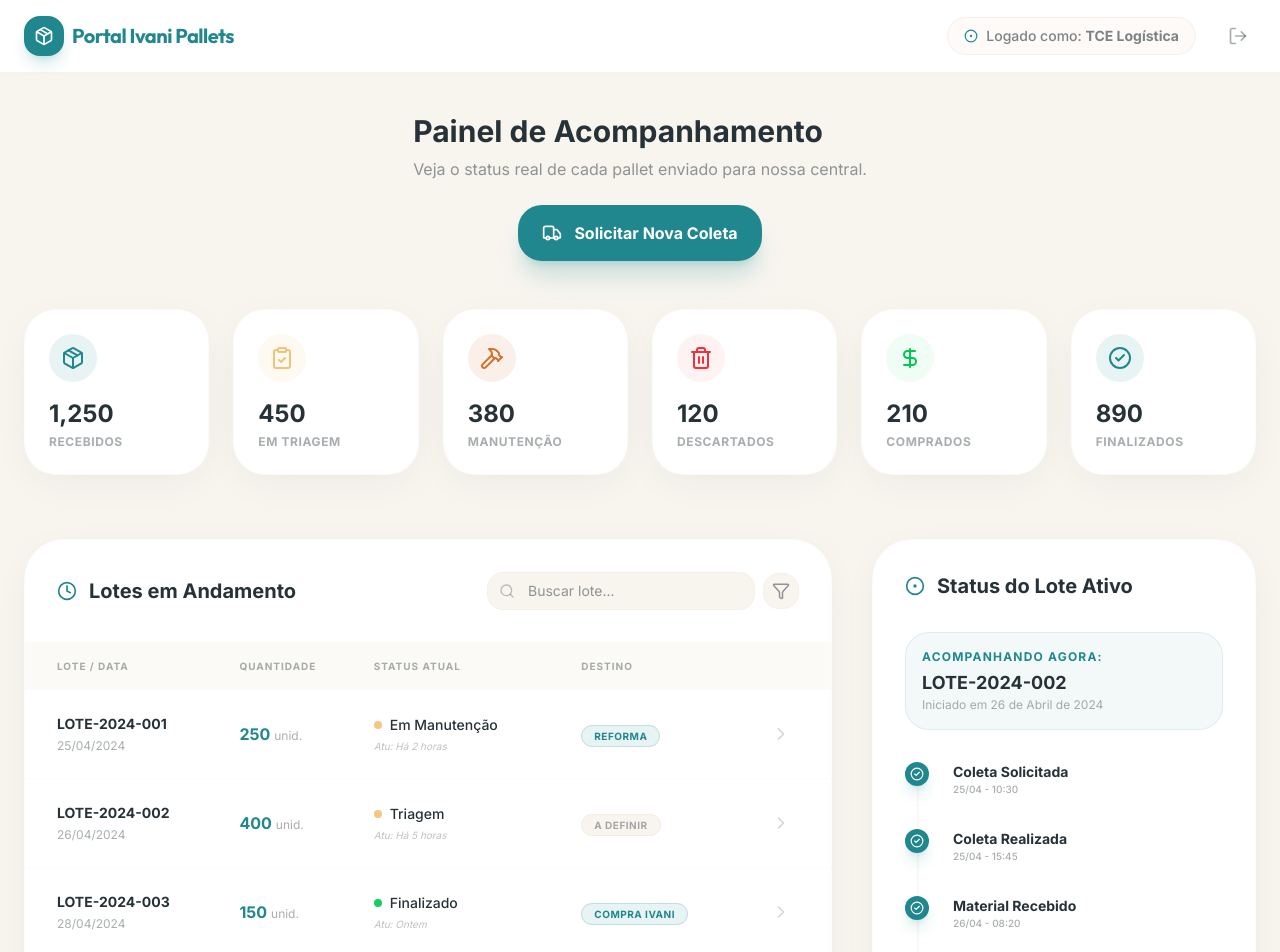
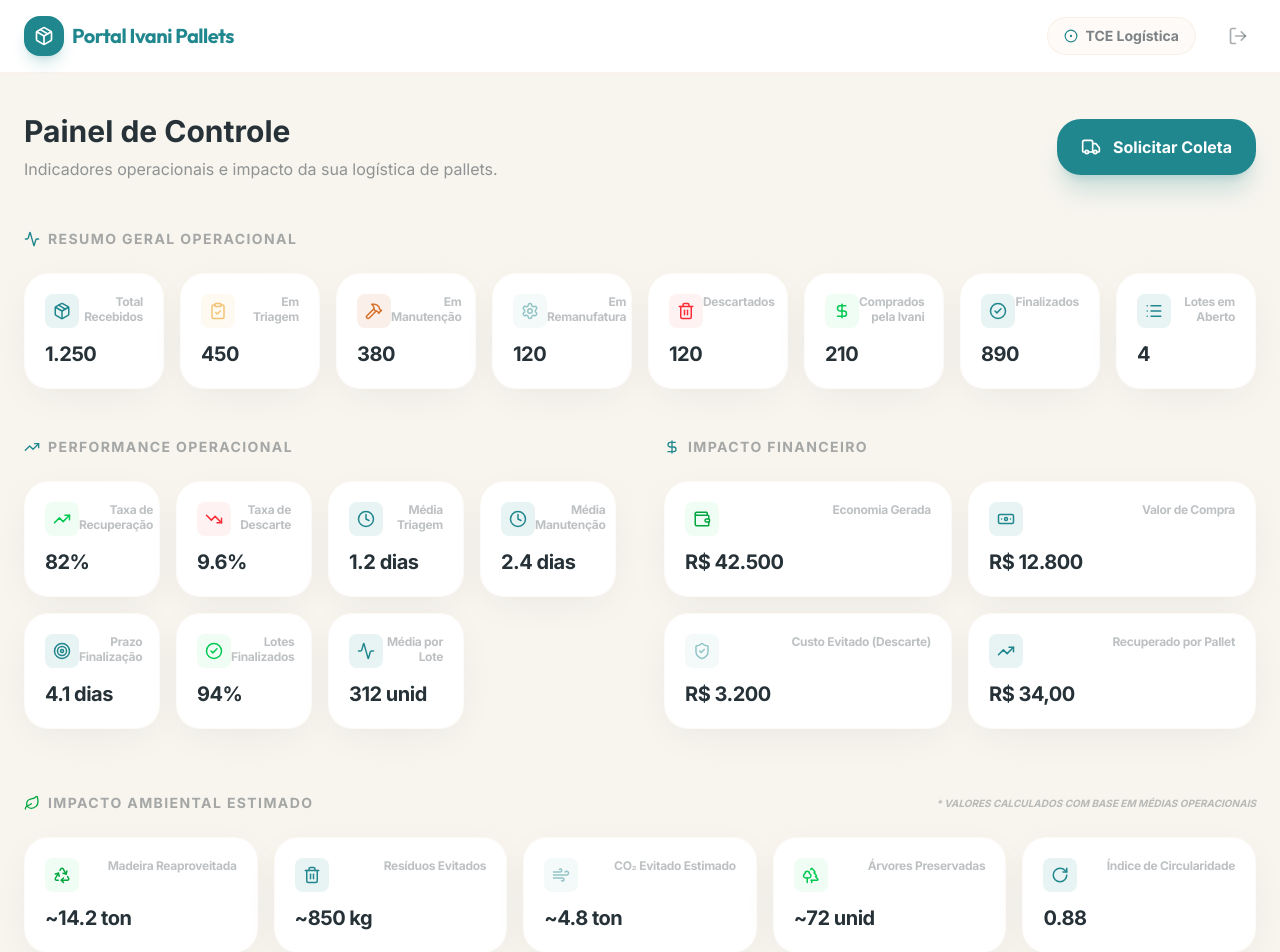
Before and after one commit to zigrini1984/portal-ivani-pallets, a Next.js app: page /cliente/dashboard in a window 1280 px wide. Shown: the top 952 px of the page. Built offline with nearby package versions, Linux system fonts and the light colour scheme.

Commit message:
feat: adicionar kpis ao dashboard do cliente

```diff
--- a/src/app/cliente/dashboard/page.tsx
+++ b/src/app/cliente/dashboard/page.tsx
@@ -13,21 +13,62 @@ import {
   ArrowRight,
   Filter,
   Search,
-  LayoutDashboard,
   LogOut,
   ChevronRight,
-  CircleDot
+  CircleDot,
+  TrendingUp,
+  TrendingDown,
+  Target,
+  Activity,
+  Wallet,
+  ShieldCheck,
+  Banknote,
+  Leaf,
+  Recycle,
+  Wind,
+  Trees,
+  RotateCw,
+  Settings,
+  List
 } from "lucide-react";
 import { motion } from "framer-motion";
 
-// Dados mockados para visualização imediata
-const MOCK_STATS = [
-  { label: "Recebidos", value: 1250, icon: <Package className="text-brand-cyan" />, color: "bg-brand-cyan/10" },
-  { label: "Em Triagem", value: 450, icon: <ClipboardCheck className="text-brand-yellow" />, color: "bg-brand-yellow/10" },
-  { label: "Manutenção", value: 380, icon: <Hammer className="text-brand-brown" />, color: "bg-brand-brown/10" },
-  { label: "Descartados", value: 120, icon: <Trash2 className="text-red-500" />, color: "bg-red-50" },
-  { label: "Comprados", value: 210, icon: <DollarSign className="text-green-500" />, color: "bg-green-50" },
-  { label: "Finalizados", value: 890, icon: <CheckCircle2 className="text-brand-cyan" />, color: "bg-brand-cyan/10" },
+// --- MOCK DATA ---
+
+const MOCK_STATS_OPERACAO = [
+  { label: "Total Recebidos", value: "1.250", icon: <Package />, color: "text-brand-cyan", bg: "bg-brand-cyan/10" },
+  { label: "Em Triagem", value: "450", icon: <ClipboardCheck />, color: "text-brand-yellow", bg: "bg-brand-yellow/10" },
+  { label: "Em Manutenção", value: "380", icon: <Hammer />, color: "text-brand-brown", bg: "bg-brand-brown/10" },
+  { label: "Em Remanufatura", value: "120", icon: <Settings />, color: "text-brand-blue", bg: "bg-brand-blue/10" },
+  { label: "Descartados", value: "120", icon: <Trash2 />, color: "text-red-500", bg: "bg-red-50" },
+  { label: "Comprados pela Ivani", value: "210", icon: <DollarSign />, color: "text-green-500", bg: "bg-green-50" },
+  { label: "Finalizados", value: "890", icon: <CheckCircle2 />, color: "text-brand-cyan", bg: "bg-brand-cyan/10" },
+  { label: "Lotes em Aberto", value: "4", icon: <List />, color: "text-brand-cyan", bg: "bg-brand-cyan/10" },
+];
+
+const MOCK_STATS_PERFORMANCE = [
+  { label: "Taxa de Recuperação", value: "82%", icon: <TrendingUp />, color: "text-green-500", bg: "bg-green-50" },
+  { label: "Taxa de Descarte", value: "9.6%", icon: <TrendingDown />, color: "text-red-500", bg: "bg-red-50" },
+  { label: "Média Triagem", value: "1.2 dias", icon: <Clock />, color: "text-brand-cyan", bg: "bg-brand-cyan/10" },
+  { label: "Média Manutenção", value: "2.4 dias", icon: <Clock />, color: "text-brand-cyan", bg: "bg-brand-cyan/10" },
+  { label: "Prazo Finalização", value: "4.1 dias", icon: <Target />, color: "text-brand-cyan", bg: "bg-brand-cyan/10" },
+  { label: "Lotes Finalizados", value: "94%", icon: <CheckCircle2 />, color: "text-green-500", bg: "bg-green-50" },
+  { label: "Média por Lote", value: "312 unid", icon: <Activity />, color: "text-brand-cyan", bg: "bg-brand-cyan/10" },
+];
+
+const MOCK_STATS_FINANCEIRO = [
+  { label: "Economia Gerada", value: "R$ 42.500", icon: <Wallet />, color: "text-green-600", bg: "bg-green-50" },
+  { label: "Valor de Compra", value: "R$ 12.800", icon: <Banknote />, color: "text-brand-cyan", bg: "bg-brand-cyan/10" },
+  { label: "Custo Evitado (Descarte)", value: "R$ 3.200", icon: <ShieldCheck />, color: "text-brand-blue", bg: "bg-brand-blue/10" },
+  { label: "Recuperado por Pallet", value: "R$ 34,00", icon: <TrendingUp />, color: "text-brand-cyan", bg: "bg-brand-cyan/10" },
+];
+
+const MOCK_STATS_AMBIENTAL = [
+  { label: "Madeira Reaproveitada", value: "~14.2 ton", icon: <Recycle />, color: "text-green-600", bg: "bg-green-50" },
+  { label: "Resíduos Evitados", value: "~850 kg", icon: <Trash2 />, color: "text-brand-cyan", bg: "bg-brand-cyan/10" },
+  { label: "CO₂ Evitado Estimado", value: "~4.8 ton", icon: <Wind />, color: "text-brand-blue", bg: "bg-brand-blue/10" },
+  { label: "Árvores Preservadas", value: "~72 unid", icon: <Trees />, color: "text-green-500", bg: "bg-green-50" },
+  { label: "Índice de Circularidade", value: "0.88", icon: <RotateCw />, color: "text-brand-cyan", bg: "bg-brand-cyan/10" },
 ];
 
 const MOCK_LOTES = [
@@ -46,9 +87,25 @@ const PROCESS_STEPS = [
   { id: 6, label: "Finalizado", status: "pending", date: "-" },
 ];
 
+// Componente de Card de KPI
+const KPICard = ({ label, value, icon, color, bg }: { label: string, value: string, icon: React.ReactNode, color: string, bg: string }) => (
+  <motion.div
+    whileHover={{ y: -2 }}
+    className="bg-white p-5 rounded-2xl card-shadow border border-brand-pink/20 transition-all flex flex-col justify-between"
+  >
+    <div className="flex justify-between items-start mb-3">
+      <div className={`p-2 rounded-lg ${bg} ${color}`}>
+        {React.isValidElement(icon) && React.cloneElement(icon as React.ReactElement<any>, { size: 18 })}
+      </div>
+      <div className="text-xs font-bold text-text-dark/30 tracking-tight text-right leading-tight">
+        {label}
+      </div>
+    </div>
+    <div className="text-xl font-bold tracking-tight text-text-dark">{value}</div>
+  </motion.div>
+);
+
 export default function ClienteDashboard() {
-  const [activeTab, setActiveTab] = useState("resumo");
-
   return (
     <div className="min-h-screen bg-bg-primary text-text-dark font-sans pb-20">
       {/* Header / Navbar */}
@@ -64,7 +121,7 @@ export default function ClienteDashboard() {
           <div className="flex items-center gap-6">
             <div className="hidden md:flex items-center gap-2 text-sm font-medium text-text-dark/60 bg-brand-pink/20 px-4 py-2 rounded-full border border-brand-pink/50">
               <CircleDot className="text-brand-cyan" size={14} />
-              <span>Logado como: <strong>TCE Logística</strong></span>
+              <span><strong>TCE Logística</strong></span>
             </div>
             <button className="p-2 text-text-dark/40 hover:text-red-500 transition-colors">
               <LogOut size={20} />
@@ -75,38 +132,76 @@ export default function ClienteDashboard() {
 
       <main className="max-w-7xl mx-auto px-6 pt-10">
         {/* Título e Ações Rápidas */}
-        <div className="flex flex-col md:row justify-between items-start md:items-center gap-6 mb-12">
+        <div className="flex flex-col md:flex-row justify-between items-start md:items-center gap-6 mb-12">
           <div>
-            <h1 className="text-3xl font-bold mb-2">Painel de Acompanhamento</h1>
-            <p className="text-text-dark/50">Veja o status real de cada pallet enviado para nossa central.</p>
+            <h1 className="text-3xl font-bold mb-2">Painel de Controle</h1>
+            <p className="text-text-dark/50">Indicadores operacionais e impacto da sua logística de pallets.</p>
           </div>
           <button className="bg-brand-cyan hover:bg-[#1a6e74] text-white px-6 py-4 rounded-2xl font-bold flex items-center gap-3 transition-all shadow-xl shadow-brand-cyan/20">
             <Truck size={20} />
-            Solicitar Nova Coleta
+            Solicitar Coleta
           </button>
         </div>
 
-        {/* Grid de Resumo Operacional */}
-        <div className="grid grid-cols-1 sm:grid-cols-2 lg:grid-cols-3 xl:grid-cols-6 gap-6 mb-16">
-          {MOCK_STATS.map((stat, i) => (
-            <motion.div
-              initial={{ opacity: 0, y: 20 }}
-              animate={{ opacity: 1, y: 0 }}
-              transition={{ delay: i * 0.1 }}
-              key={i}
-              className="bg-white p-6 rounded-3xl card-shadow border border-brand-pink/20 hover:border-brand-cyan/30 transition-all group"
-            >
-              <div className={`w-12 h-12 ${stat.color} rounded-2xl flex items-center justify-center mb-4 transition-transform group-hover:scale-110`}>
-                {stat.icon}
-              </div>
-              <div className="text-2xl font-bold mb-1">{stat.value.toLocaleString()}</div>
-              <div className="text-xs font-bold uppercase tracking-wider text-text-dark/40">{stat.label}</div>
-            </motion.div>
-          ))}
+        {/* --- SEÇÃO 1: RESUMO GERAL (OPERAÇÃO) --- */}
+        <div className="mb-12">
+          <h2 className="text-sm font-bold uppercase tracking-widest text-text-dark/40 mb-6 flex items-center gap-2">
+            <Activity size={16} className="text-brand-cyan" />
+            Resumo Geral Operacional
+          </h2>
+          <div className="grid grid-cols-2 md:grid-cols-4 lg:grid-cols-8 gap-4">
+            {MOCK_STATS_OPERACAO.map((kpi, i) => (
+              <KPICard key={i} {...kpi} />
+            ))}
+          </div>
         </div>
 
+        <div className="grid grid-cols-1 lg:grid-cols-2 gap-12 mb-16">
+          {/* --- SEÇÃO 2: PERFORMANCE OPERACIONAL --- */}
+          <div>
+            <h2 className="text-sm font-bold uppercase tracking-widest text-text-dark/40 mb-6 flex items-center gap-2">
+              <TrendingUp size={16} className="text-brand-cyan" />
+              Performance Operacional
+            </h2>
+            <div className="grid grid-cols-2 md:grid-cols-3 lg:grid-cols-4 gap-4">
+              {MOCK_STATS_PERFORMANCE.map((kpi, i) => (
+                <KPICard key={i} {...kpi} />
+              ))}
+            </div>
+          </div>
+
+          {/* --- SEÇÃO 3: IMPACTO FINANCEIRO --- */}
+          <div>
+            <h2 className="text-sm font-bold uppercase tracking-widest text-text-dark/40 mb-6 flex items-center gap-2">
+              <DollarSign size={16} className="text-brand-cyan" />
+              Impacto Financeiro
+            </h2>
+            <div className="grid grid-cols-2 gap-4">
+              {MOCK_STATS_FINANCEIRO.map((kpi, i) => (
+                <KPICard key={i} {...kpi} />
+              ))}
+            </div>
+          </div>
+        </div>
+
+        {/* --- SEÇÃO 4: IMPACTO AMBIENTAL ESTIMADO --- */}
+        <div className="mb-16">
+          <div className="flex items-center justify-between mb-6">
+            <h2 className="text-sm font-bold uppercase tracking-widest text-text-dark/40 flex items-center gap-2">
+              <Leaf size={16} className="text-green-600" />
+              Impacto Ambiental Estimado
+            </h2>
+            <span className="text-[10px] font-bold text-text-dark/30 italic uppercase">* Valores calculados com base em médias operacionais</span>
+          </div>
+          <div className="grid grid-cols-2 md:grid-cols-5 gap-4">
+            {MOCK_STATS_AMBIENTAL.map((kpi, i) => (
+              <KPICard key={i} {...kpi} />
+            ))}
+          </div>
+        </div>
+
+        {/* --- TABELA E TIMELINE (MANTIDOS) --- */}
         <div className="grid grid-cols-1 lg:grid-cols-3 gap-10">
-          {/* Tabela de Lotes (Coluna Larga) */}
           <div className="lg:col-span-2">
             <div className="bg-white rounded-[2.5rem] card-shadow border border-brand-pink/20 overflow-hidden">
               <div className="p-8 border-b border-brand-pink/20 flex justify-between items-center bg-white">
@@ -119,11 +214,11 @@ export default function ClienteDashboard() {
                     <Search className="absolute left-3 top-1/2 -translate-y-1/2 text-text-dark/30" size={16} />
                     <input
                       type="text"
-                      placeholder="Buscar lote..."
+                      placeholder="Buscar..."
                       className="pl-10 pr-4 py-2 bg-bg-primary border border-brand-pink/30 rounded-xl text-sm focus:outline-none focus:border-brand-cyan/50"
                     />
                   </div>
-                  <button className="p-2 bg-bg-primary border border-brand-pink/30 rounded-xl text-text-dark/50 hover:text-brand-cyan transition-colors">
+                  <button className="p-2 bg-bg-primary border border-brand-pink/30 rounded-xl text-text-dark/50 hover:text-brand-cyan">
                     <Filter size={18} />
                   </button>
                 </div>
@@ -135,9 +230,9 @@ export default function ClienteDashboard() {
                     <tr className="bg-bg-primary/50 text-[10px] font-bold uppercase tracking-widest text-text-dark/40">
                       <th className="px-8 py-4">Lote / Data</th>
                       <th className="px-6 py-4">Quantidade</th>
-                      <th className="px-6 py-4">Status Atual</th>
+                      <th className="px-6 py-4">Status</th>
                       <th className="px-6 py-4">Destino</th>
-                      <th className="px-8 py-4 text-right"></th>
+                      <th className="px-8 py-4"></th>
                     </tr>
                   </thead>
                   <tbody className="divide-y divide-brand-pink/10">
@@ -147,21 +242,15 @@ export default function ClienteDashboard() {
                           <div className="font-bold text-sm mb-1">{lote.id}</div>
                           <div className="text-xs text-text-dark/40">{new Date(lote.data).toLocaleDateString('pt-BR')}</div>
                         </td>
-                        <td className="px-6 py-6">
-                          <span className="font-bold text-brand-cyan">{lote.qtd}</span>
-                          <span className="text-xs text-text-dark/40 ml-1">unid.</span>
+                        <td className="px-6 py-6 font-bold text-brand-cyan">{lote.qtd} unid.</td>
+                        <td className="px-6 py-6 text-sm font-medium">
+                          <div className="flex items-center gap-2">
+                            <div className={`w-2 h-2 rounded-full ${lote.status === 'Finalizado' ? 'bg-green-500' : 'bg-brand-yellow'} animate-pulse`} />
+                            {lote.status}
+                          </div>
                         </td>
                         <td className="px-6 py-6">
-                          <div className="flex items-center gap-2">
-                            <div className={`w-2 h-2 rounded-full ${lote.status === 'Finalizado' ? 'bg-green-500' : 'bg-brand-yellow'} animate-pulse`} />
-                            <span className="text-sm font-medium">{lote.status}</span>
-                          </div>
-                          <div className="text-[10px] text-text-dark/30 italic mt-1">Atu: {lote.atualizado}</div>
-                        </td>
-                        <td className="px-6 py-6">
-                          <span className={`px-3 py-1 rounded-full text-[10px] font-bold uppercase tracking-wider ${
-                            lote.destino === 'A definir' ? 'bg-bg-primary text-text-dark/40 border border-brand-pink/50' : 'bg-brand-cyan/10 text-brand-cyan border border-brand-cyan/20'
-                          }`}>
+                          <span className="px-3 py-1 rounded-full text-[10px] font-bold uppercase border border-brand-cyan/20 text-brand-cyan bg-brand-cyan/5">
                             {lote.destino}
                           </span>
                         </td>
@@ -175,36 +264,27 @@ export default function ClienteDashboard() {
                   </tbody>
                 </table>
               </div>
-
-              <div className="p-6 bg-bg-primary/30 border-t border-brand-pink/20 text-center">
-                <button className="text-sm font-bold text-brand-cyan hover:underline flex items-center gap-2 mx-auto">
-                  Ver todo o histórico de lotes
-                  <ArrowRight size={14} />
-                </button>
-              </div>
             </div>
           </div>
 
-          {/* Timeline do Lote em Destaque (Coluna Estreita) */}
           <div className="lg:col-span-1">
             <div className="bg-white rounded-[2.5rem] card-shadow border border-brand-pink/20 p-8 h-full">
               <h2 className="text-xl font-bold mb-8 flex items-center gap-3">
                 <CircleDot className="text-brand-cyan" size={20} />
-                Status do Lote Ativo
+                Tracking do Lote
               </h2>
 
               <div className="mb-8 p-4 bg-brand-cyan/5 rounded-2xl border border-brand-cyan/10">
-                <div className="text-xs font-bold text-brand-cyan uppercase tracking-widest mb-1">Acompanhando agora:</div>
                 <div className="text-lg font-bold">LOTE-2024-002</div>
-                <div className="text-xs text-text-dark/40">Iniciado em 26 de Abril de 2024</div>
+                <div className="text-xs text-text-dark/40 italic">Atu: Há 5 horas</div>
               </div>
 
               <div className="space-y-8 relative before:absolute before:left-3 before:top-2 before:bottom-2 before:w-0.5 before:bg-brand-pink/30">
                 {PROCESS_STEPS.map((step, i) => (
                   <div key={i} className="flex gap-6 relative">
                     <div className={`w-6 h-6 rounded-full flex items-center justify-center shrink-0 z-10 ${
-                      step.status === 'complete' ? 'bg-brand-cyan text-white shadow-lg shadow-brand-cyan/20' :
-                      step.status === 'active' ? 'bg-brand-yellow text-white shadow-lg shadow-brand-yellow/30 scale-125' :
+                      step.status === 'complete' ? 'bg-brand-cyan text-white' :
+                      step.status === 'active' ? 'bg-brand-yellow text-white scale-125 shadow-lg' :
                       'bg-bg-primary border-2 border-brand-pink/30'
                     }`}>
                       {step.status === 'complete' && <CheckCircle2 size={14} />}
@@ -214,28 +294,18 @@ export default function ClienteDashboard() {
                       <span className={`text-sm font-bold ${step.status === 'pending' ? 'text-text-dark/30' : 'text-text-dark'}`}>
                         {step.label}
                       </span>
-                      <span className="text-[10px] text-text-dark/40 font-medium">{step.date}</span>
+                      <span className="text-[10px] text-text-dark/40">{step.date}</span>
                     </div>
                   </div>
                 ))}
-              </div>
-
-              <div className="mt-12 pt-8 border-t border-brand-pink/20">
-                <p className="text-xs text-text-dark/50 leading-relaxed italic">
-                  * Este material está passando pela triagem criteriosa da nossa equipe técnica para definir o melhor reaproveitamento.
-                </p>
               </div>
             </div>
           </div>
         </div>
       </main>
 
-      {/* Footer Simples */}
-      <footer className="mt-20 pt-10 pb-10 border-t border-brand-pink/30 px-6 text-center">
-        <div className="flex items-center justify-center gap-2 mb-4">
-          <Package className="text-brand-cyan/40" size={16} />
-          <span className="text-xs font-bold tracking-widest uppercase text-text-dark/30">© 2024 Ivani Pallets — Portal do Cliente</span>
-        </div>
+      <footer className="mt-20 py-10 border-t border-brand-pink/30 px-6 text-center text-xs font-bold tracking-widest uppercase text-text-dark/30">
+        © 2024 Ivani Pallets — Gestão de Logística Reversa
       </footer>
     </div>
   );
```
